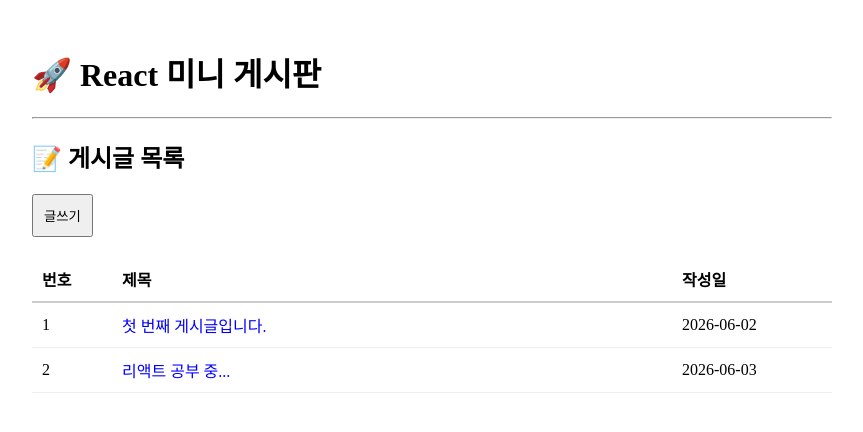
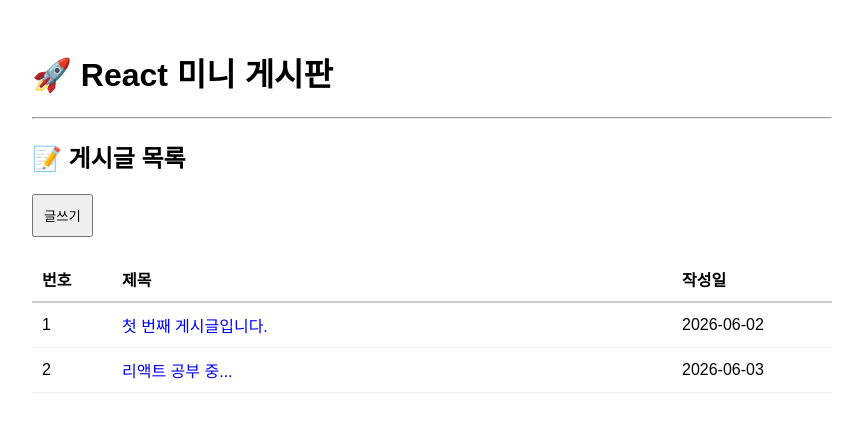
Before and after one commit to soppmocha/ilbulgae, a React (Vite) app: page /#/home in a window 1280 px wide. Before the commit this address led to /home. Shown: the top 432 px of the page, without its empty margins (208-1071 px from the left). Built offline with nearby package versions, Linux system fonts and the light colour scheme; a web font is replaced by a local one.

Commit message:
hashrouter로 수정(github pages용)

```diff
--- a/src/index.css
+++ b/src/index.css
@@ -11,5 +11,5 @@
 }
 
 *{
-    font-family: 'GangwonEdu', serif;
+    font-family: 'GangwonEdu', sans-serif;
 }
--- a/src/main.jsx
+++ b/src/main.jsx
@@ -1,14 +1,14 @@
 import React from 'react'
 import ReactDOM from 'react-dom/client'
-import { BrowserRouter } from 'react-router-dom'
+import { HashRouter } from 'react-router-dom'
 import App from './App.jsx'
 import './index.css'
 
 ReactDOM.createRoot(document.getElementById('root')).render(
     <React.StrictMode>
         {/* 💡 핵심: 배포 환경일 때만 자동으로 앞에 /ilbulgae를 붙여서 라우팅을 시작합니다. */}
-        <BrowserRouter basename={import.meta.env.DEV ? "" : "/ilbulgae"}>
+        <HashRouter basename={import.meta.env.DEV ? "" : "/ilbulgae"}>
             <App />
-        </BrowserRouter>
+        </HashRouter>
     </React.StrictMode>,
 )
```
